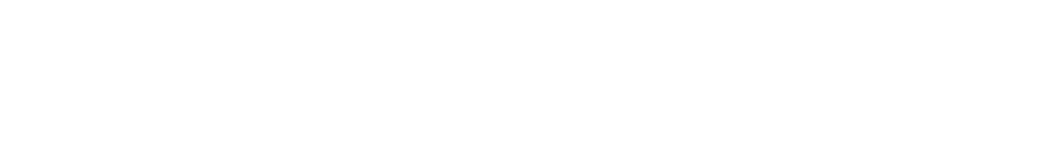
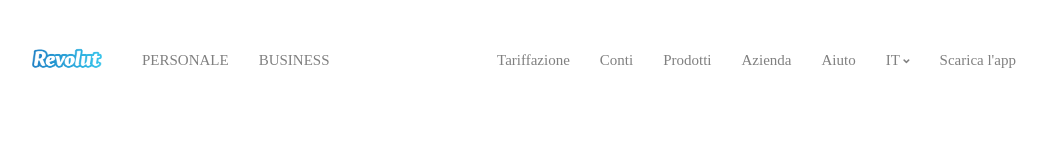
Before and after one commit to lorenzo-damico/js-html-css-revolut, a plain HTML site: page index.html in a window 1280 px wide. Shown: the whole page, without its empty margins (121-1168 px from the left). Drawn offline with nearby package versions, Linux system fonts and the light colour scheme.

Commit message:
Aggiunti i menu a tendina

```diff
--- a/css/style.css
+++ b/css/style.css
@@ -5,5 +5,72 @@
 }
 
 body {
+  padding-top: 20px;
+  font-size: 15px;
+}
+.container {
+  max-width: 1024px;
+  margin: auto;
+  display: flex;
+  height: 80px;
+}
 
+/* MIX */
+a {
+  text-decoration: none;
+  color: grey;
 }
+.text_uppercase {
+  text-transform: uppercase;
+}
+.list_inline {
+  display: flex;
+  height: 100%;
+  list-style: none;
+  align-items: center;
+}
+.list_inline > li {
+  padding: 0 15px;
+  position: relative;
+}
+.fa-angle-down {
+  font-size: 10px;
+  vertical-align: middle;
+}
+li:hover > a {
+  color: black;
+}
+/* HEADER */
+.logo {
+  height: 45px;
+}
+.nav_right, .nav_left {
+  height: 100%;
+  width: 100%;
+}
+.nav_left {
+  width: 30%;
+}
+.nav_right {
+  width: 70%;
+}
+.nav_right ul {
+  justify-content: flex-end;
+}
+
+/* MENU TENDINA */
+.menu_tendina {
+  position: absolute;
+  transform: translateX(-30%);
+  display: none;
+  box-shadow: 0px 0px 5px rgba(0, 0, 0, 0.5);
+}
+.menu_tendina ul {
+  list-style: none;
+}
+.menu_tendina ul li {
+  padding: 10px 20px;
+}
+.menu_tendina.azienda {
+  width: 100px;
+}
--- a/index.html
+++ b/index.html
@@ -10,7 +10,49 @@
     <title>Dropdown revolut</title>
   </head>
   <body>
-    <!-- <img src="img/revolut.png" alt=""> -->
+    <header>
+      <div class="container">
+        <nav class="nav_left">
+          <ul class="list_inline text_uppercase">
+            <li><img class="logo" src="img/revolut.png" alt="logo revolut"></li>
+            <li><a href="#">Personale</a></li>
+            <li><a href="#">Business</a></li>
+          </ul>
+        </nav>
+        <nav class="nav_right">
+          <ul class="list_inline">
+            <li><a href="#">Tariffazione</a></li>
+            <li><a href="#">Conti</a></li>
+            <li><a href="#">Prodotti</a></li>
+            <li class="open_menu">
+              <a href="#">Azienda</a>
+              <div class="menu_tendina azienda">
+                <ul>
+                  <li><a href="#">Chi siamo</a></li>
+                  <li><a href="#">Blog</a></li>
+                  <li><a href="#">Lavora con noi</a></li>
+                  <li><a href="#">Affiliates</a></li>
+                  <li><a href="#">Contatto</a></li>
+                </ul>
+              </div>
+            </li>
+            <li><a href="#">Aiuto</a></li>
+            <li class="open_menu">
+              <a href="#">IT <i class="fas fa-angle-down"></i></a>
+              <div class="menu_tendina">
+                <ul>
+                  <li><a href="#">ES</a></li>
+                  <li><a href="#">EN</a></li>
+                  <li><a href="#">FR</a></li>
+                  <li><a href="#">DE</a></li>
+                  <li><a href="#">JP</a></li>
+                </ul>
+            </li>
+            <li><a href="#">Scarica l'app</a></li>
+          </ul>
+        </nav>
+      </div>
+    </header>
     <script src="js/script.js" charset="utf-8"></script>
   </body>
 </html>
--- a/js/script.js
+++ b/js/script.js
@@ -1,6 +1,16 @@
 $(document).ready(function() {
 
+  $(".open_menu").mouseenter(
+    function() {
+      $(this).children(".menu_tendina").show();
+    }
+  );
 
+  $(".open_menu").mouseleave(
+    function() {
+      $(this).children(".menu_tendina").hide();
+    }
+  );
 
 
 
```
